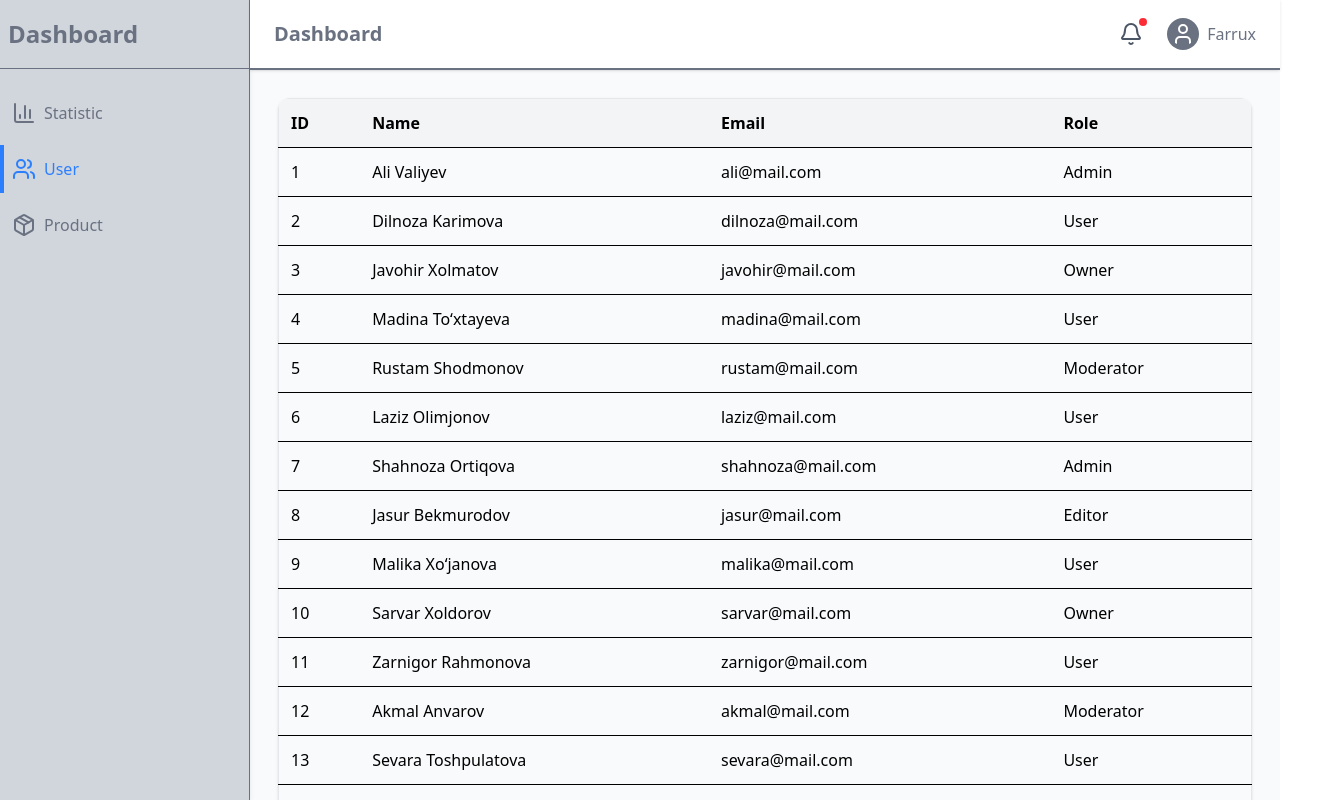
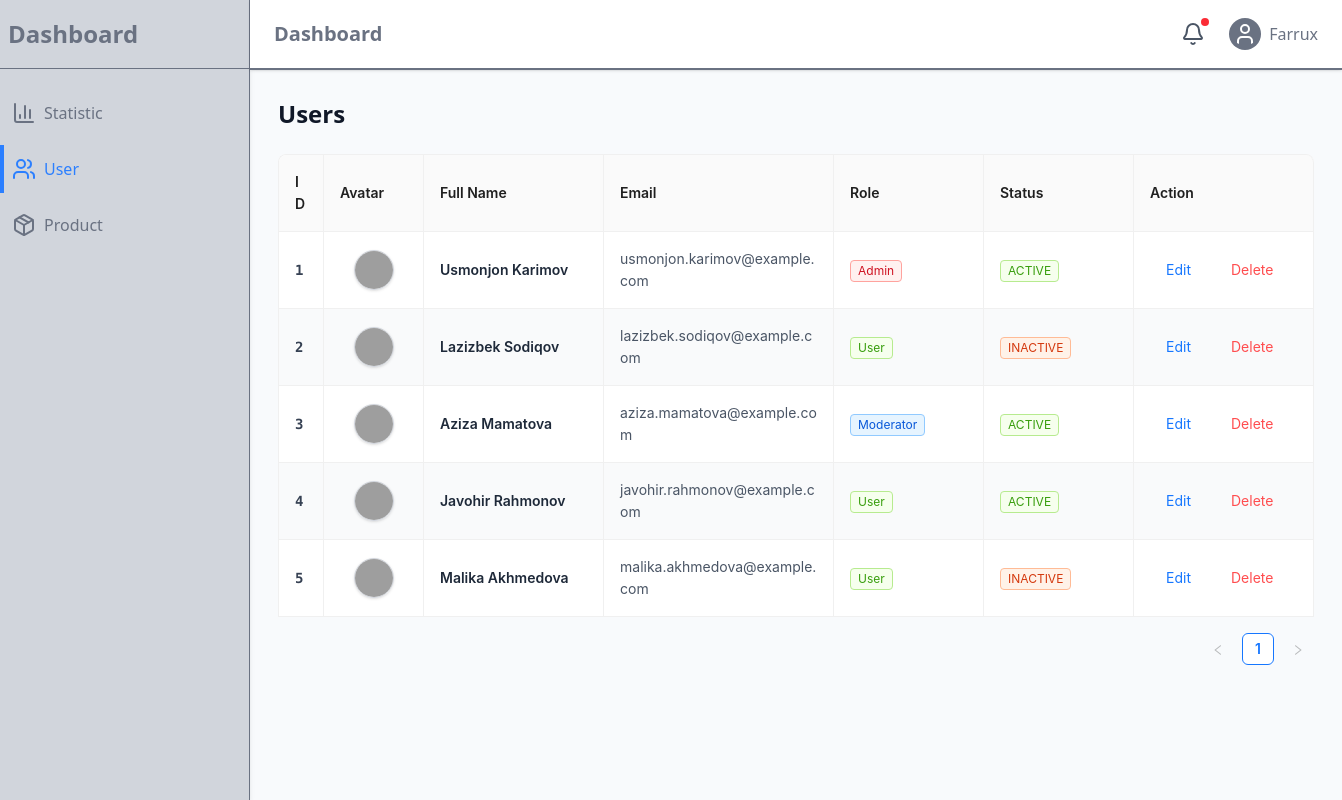
Before and after one commit to farrux-097/dashboardNextReactProyect, a React (Vite) app: page /user in a window 1280 px wide. Shown: the whole page, 1342 px wide, since content can reach past the window. Built offline with nearby package versions, Linux system fonts and the light colour scheme; sample sign-in values are in the browser's storage; grey boxes are pictures that could not be loaded.

Commit message:
initial commit

```diff
--- a/src/features/product/Product.tsx
+++ b/src/features/product/Product.tsx
@@ -21,9 +21,9 @@ const products = [
 
 const Product = () => {
   return (
-    <div className="p-6 w-full">
+    <div className="p-6 w-full ">
       <h2 className="text-2xl font-bold mb-4">Mahsulotlar</h2>
-      <div className="overflow-x-auto rounded-xl shadow">
+      <div className="overflow-x-auto rounded-xl shadow-xl">
         <table className="w-full border border-gray-200">
           <thead className="bg-gray-100 text-left">
             <tr>
--- a/src/features/statistic/Statistic.tsx
+++ b/src/features/statistic/Statistic.tsx
@@ -1,11 +1,34 @@
-import { memo } from 'react';
+import React from 'react';
+import { ArrowDownOutlined, ArrowUpOutlined } from '@ant-design/icons';
+import { Card, Col, Row, Statistic } from 'antd';
 
-const Statistic = () => {
-  return (
-    <div className="Statistic">
-      <h2>Statistic</h2>
-    </div>
-  );
-};
+const AppPart: React.FC = () => (
+  <Row gutter={16}>
+    <Col span={12}>
+      <Card variant="borderless">
+        <Statistic
+          title="Active"
+          value={11.28}
+          precision={2}
+          valueStyle={{ color: '#3f8600' }}
+          prefix={<ArrowUpOutlined />}
+          suffix="%"
+        />
+      </Card>
+    </Col>
+    <Col span={12}>
+      <Card variant="borderless">
+        <Statistic
+          title="Idle"
+          value={9.3}
+          precision={2}
+          valueStyle={{ color: '#cf1322' }}
+          prefix={<ArrowDownOutlined />}
+          suffix="%"
+        />
+      </Card>
+    </Col>
+  </Row>
+);
 
-export default memo(Statistic);
+export default AppPart;
--- a/src/features/user/User.tsx
+++ b/src/features/user/User.tsx
@@ -1,61 +1,175 @@
-import { memo } from "react";
+import { memo, useEffect, useState } from "react";
+import { Table, Tag, Space, Button } from "antd";
 
-const users = [
-  { id: 1, name: "Ali Valiyev", email: "ali@mail.com", role: "Admin" },
-  { id: 2, name: "Dilnoza Karimova", email: "dilnoza@mail.com", role: "User" },
-  { id: 3, name: "Javohir Xolmatov", email: "javohir@mail.com", role: "Owner" },
-  { id: 4, name: "Madina To‘xtayeva", email: "madina@mail.com", role: "User" },
-  { id: 5, name: "Rustam Shodmonov", email: "rustam@mail.com", role: "Moderator" },
-  { id: 6, name: "Laziz Olimjonov", email: "laziz@mail.com", role: "User" },
-  { id: 7, name: "Shahnoza Ortiqova", email: "shahnoza@mail.com", role: "Admin" },
-  { id: 8, name: "Jasur Bekmurodov", email: "jasur@mail.com", role: "Editor" },
-  { id: 9, name: "Malika Xo‘janova", email: "malika@mail.com", role: "User" },
-  { id: 10, name: "Sarvar Xoldorov", email: "sarvar@mail.com", role: "Owner" },
-  { id: 11, name: "Zarnigor Rahmonova", email: "zarnigor@mail.com", role: "User" },
-  { id: 12, name: "Akmal Anvarov", email: "akmal@mail.com", role: "Moderator" },
-  { id: 13, name: "Sevara Toshpulatova", email: "sevara@mail.com", role: "User" },
-  { id: 14, name: "Sherzod Yo‘ldoshev", email: "sherzod@mail.com", role: "Admin" },
-  { id: 15, name: "Nigora Shamsiyeva", email: "nigora@mail.com", role: "User" },
-];
-
+interface UserType {
+    key: string;
+    id: number;
+    name: string;
+    email: string;
+    role: string;
+    status: "active" | "inactive";
+    avatar: string;
+}
 
 const User = () => {
-  return (
-    <div className="p-2 w-full">
-      <div className="hidden md:block overflow-x-auto rounded-xl shadow">
-        <table className="min-w-[600px] w-full border border-gray-200">
-          <thead className="bg-gray-100 text-left">
-            <tr>
-              <th className="p-3 border-b">ID</th>
-              <th className="p-3 border-b">Name</th>
-              <th className="p-3 border-b">Email</th>
-              <th className="p-3 border-b">Role</th>
-            </tr>
-          </thead>
-          <tbody>
-            {users.map((user) => (
-              <tr key={user.id} className="hover:bg-gray-50">
-                <td className="p-3 border-b">{user.id}</td>
-                <td className="p-3 border-b">{user.name}</td>
-                <td className="p-3 border-b">{user.email}</td>
-                <td className="p-3 border-b">{user.role}</td>
-              </tr>
-            ))}
-          </tbody>
-        </table>
-      </div>
-      <div className="md:hidden grid gap-4">
-        {users.map((user) => (
-          <div key={user.id} className="p-4 border rounded-lg shadow bg-white">
-            <p><span className="font-semibold">ID:</span> {user.id}</p>
-            <p><span className="font-semibold">Name:</span> {user.name}</p>
-            <p><span className="font-semibold">Email:</span> {user.email}</p>
-            <p><span className="font-semibold">Role:</span> {user.role}</p>
-          </div>
-        ))}
-      </div>
-    </div>
-  );
+    const [users, setUsers] = useState<UserType[]>([]);
+
+    useEffect(() => {
+        setUsers([
+            {
+                key: "1",
+                id: 1,
+                name: "Usmonjon Karimov",
+                email: "usmonjon.karimov@example.com",
+                role: "Admin",
+                status: "active",
+                avatar: "https://i.pravatar.cc/150?img=1",
+            },
+            {
+                key: "2",
+                id: 2,
+                name: "Lazizbek Sodiqov",
+                email: "lazizbek.sodiqov@example.com",
+                role: "User",
+                status: "inactive",
+                avatar: "https://i.pravatar.cc/150?img=2",
+            },
+            {
+                key: "3",
+                id: 3,
+                name: "Aziza Mamatova",
+                email: "aziza.mamatova@example.com",
+                role: "Moderator",
+                status: "active",
+                avatar: "https://i.pravatar.cc/150?img=3",
+            },
+            {
+                key: "4",
+                id: 4,
+                name: "Javohir Rahmonov",
+                email: "javohir.rahmonov@example.com",
+                role: "User",
+                status: "active",
+                avatar: "https://i.pravatar.cc/150?img=4",
+            },
+            {
+                key: "5",
+                id: 5,
+                name: "Malika Akhmedova",
+                email: "malika.akhmedova@example.com",
+                role: "User",
+                status: "inactive",
+                avatar: "https://i.pravatar.cc/150?img=5",
+            },
+        ]);
+    }, []);
+
+    const columns = [
+        {
+            title: "ID",
+            dataIndex: "id",
+            key: "id",
+            width: 45,
+            render: (id: number) => (
+                <span className="font-mono font-semibold text-gray-700">{id}</span>
+            ),
+        },
+        {
+            title: "Avatar",
+            dataIndex: "avatar",
+            key: "avatar",
+            width: 100,
+            render: (avatar: string) => (
+                <div className="flex justify-center">
+                    <img
+                        src={avatar}
+                        alt="avatar"
+                        className="w-10 h-10 rounded-full border border-gray-300 shadow-sm"
+                    />
+                </div>
+            ),
+        },
+        {
+            title: "Full Name",
+            dataIndex: "name",
+            key: "name",
+            width: 180,
+            render: (text: string) => (
+                <span className="font-semibold text-gray-800">{text}</span>
+            ),
+        },
+        {
+            title: "Email",
+            dataIndex: "email",
+            key: "email",
+            width: 230,
+            render: (text: string) => (
+                <span className="text-gray-600">{text}</span>
+            ),
+        },
+        {
+            title: "Role",
+            dataIndex: "role",
+            key: "role",
+            width: 150,
+            render: (role: string) => (
+                <Tag
+                    className="px-3 py-1 rounded-full text-sm"
+                    color={role === "Admin" ? "red" : role === "Moderator" ? "blue" : "green"}
+                >
+                    {role}
+                </Tag>
+            ),
+        },
+        {
+            title: "Status",
+            dataIndex: "status",
+            key: "status",
+            width: 150,
+            render: (status: string) => (
+                <Tag
+                    className="px-3 py-1 rounded-full text-sm"
+                    color={status === "active" ? "green" : "volcano"}
+                >
+                    {status.toUpperCase()}
+                </Tag>
+            ),
+        },
+        {
+            title: "Action",
+
+            key: "action",
+            width: 180,
+            render: (_: any) => (
+                <Space>
+                    <Button type="link" className="text-blue-600 hover:text-blue-800">
+                        Edit
+                    </Button>
+                    <Button type="link" danger className="hover:text-red-700">
+                        Delete
+                    </Button>
+                </Space>
+            ),
+        },
+    ];
+
+    return (
+        <div className="p-2 w-full">
+            <h2 className="text-2xl font-bold mb-6 text-gray-900">Users</h2>
+            <Table
+                columns={columns}
+                dataSource={users}
+                bordered
+                tableLayout="fixed"
+                pagination={{ pageSize: 5 }}
+                rowClassName={(_, index) =>
+                    index % 2 === 0
+                        ? "bg-white hover:bg-gray-50 transition-colors"
+                        : "bg-gray-50 hover:bg-gray-100 transition-colors"
+                }
+            />
+        </div>
+    );
 };
 
 export default memo(User);
```
